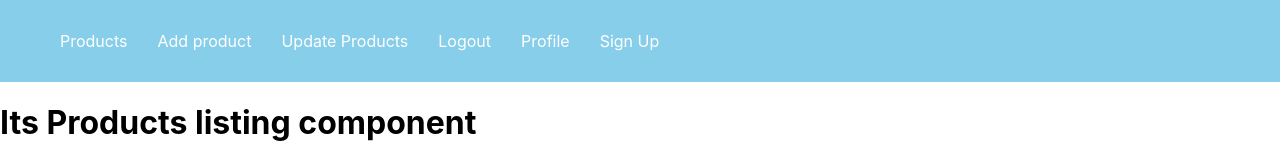
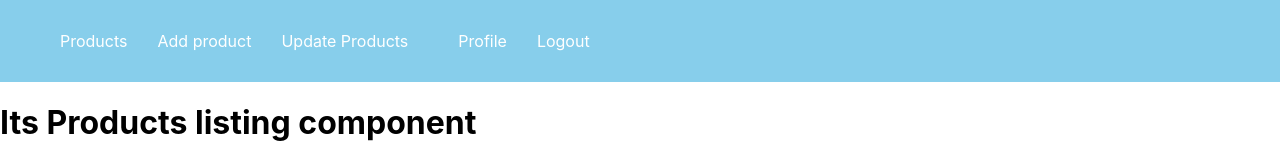
Before and after one commit to Md-Ikbal-Hasan/e-dashboard-frontend-with-reactjs, a React (Create React App) app: page / in a window 1280 px wide. Shown: the top 160 px of the page. Built offline with nearby package versions, Linux system fonts and the light colour scheme; sample sign-in values are in the browser's storage.

Commit message:
complete signup flow

```diff
--- a/src/App.js
+++ b/src/App.js
@@ -5,6 +5,7 @@
 import Nav from './components/Nav'
 import Footer from './components/Footer';
 import SignUp from './components/SignUp';
+import PrivateComponent from './components/PrivateComponent';
 
 
 
@@ -16,12 +17,17 @@
         <Nav />
 
         <Routes>
-          <Route path="/" element={<h1>Its Products listing component</h1>} ></Route>
-          <Route path="/add" element={<h1>Its add Products  component</h1>} ></Route>
-          <Route path="/update" element={<h1>Its update Products  component</h1>} ></Route>
-          <Route path="/logout" element={<h1>Its logout   component</h1>} ></Route>
-          <Route path="/profile" element={<h1>Its profile  component</h1>} ></Route>
+
+          <Route element={<PrivateComponent />} >
+            <Route path="/" element={<h1>Its Products listing component</h1>} ></Route>
+            <Route path="/add" element={<h1>Its add Products  component</h1>} ></Route>
+            <Route path="/update" element={<h1>Its update Products  component</h1>} ></Route>
+            <Route path="/logout" element={<h1>Its logout   component</h1>} ></Route>
+            <Route path="/profile" element={<h1>Its profile  component</h1>} ></Route>
+          </Route>
+
           <Route path="/signup" element={<SignUp />} ></Route>
+
         </Routes>
       </BrowserRouter>
 
--- a/src/components/Nav.js
+++ b/src/components/Nav.js
@@ -4,15 +4,21 @@
 
 
 const Nav = () => {
+    const auth = localStorage.getItem('user');
+
+
     return (
         <div className='nav-ul'>
             <ul>
                 <li> <Link to="/">Products</Link> </li>
                 <li> <Link to="/add">Add product</Link> </li>
                 <li> <Link to="/update">Update Products</Link> </li>
-                <li> <Link to="/logout">Logout</Link> </li>
+                <li>  </li>
                 <li> <Link to="/profile">Profile</Link> </li>
-                <li> <Link to="/signup">Sign Up</Link> </li>
+                <li>
+                    {auth ? <Link to="/logout">Logout</Link> :
+                        <Link to="/signup">Sign Up</Link>}
+                </li>
             </ul>
 
         </div>
--- /dev/null
+++ b/src/components/PrivateComponent.js
@@ -0,0 +1,8 @@
+import React from 'react';
+import { Navigate, Outlet } from 'react-router-dom';
+const PrivateComponent = () => {
+    const auth = localStorage.getItem('user')
+    return auth ? <Outlet /> : <Navigate to="/signup" />
+};
+
+export default PrivateComponent;
--- a/src/components/SignUp.js
+++ b/src/components/SignUp.js
@@ -1,12 +1,21 @@
-import React, { useState } from 'react';
+import React, { useState, useEffect } from 'react';
 import { useNavigate } from 'react-router-dom';
 const SignUp = () => {
     const [name, setName] = useState("");
     const [password, setPassword] = useState("");
     const [email, setEmail] = useState("");
 
+    // if user is already signed up then he/she can not come to sign up page
     const navigate = useNavigate();
+    useEffect(() => {
+        const auth = localStorage.getItem('user');
+        if (auth) {
+            navigate("/")
+        }
+    })
 
+
+    // collect data from user using form  and set to database
     const collectData = async () => {
         console.log(name, email, password);
 
@@ -20,10 +29,12 @@
 
         result = await result.json();
         console.log(result);
-        if (result) {
-            navigate("/")
-        }
+
+        localStorage.setItem('user', JSON.stringify(result));
+        navigate("/")
     }
+
+
     return (
         <div className='register'>
             <h1>Registration</h1>
```
